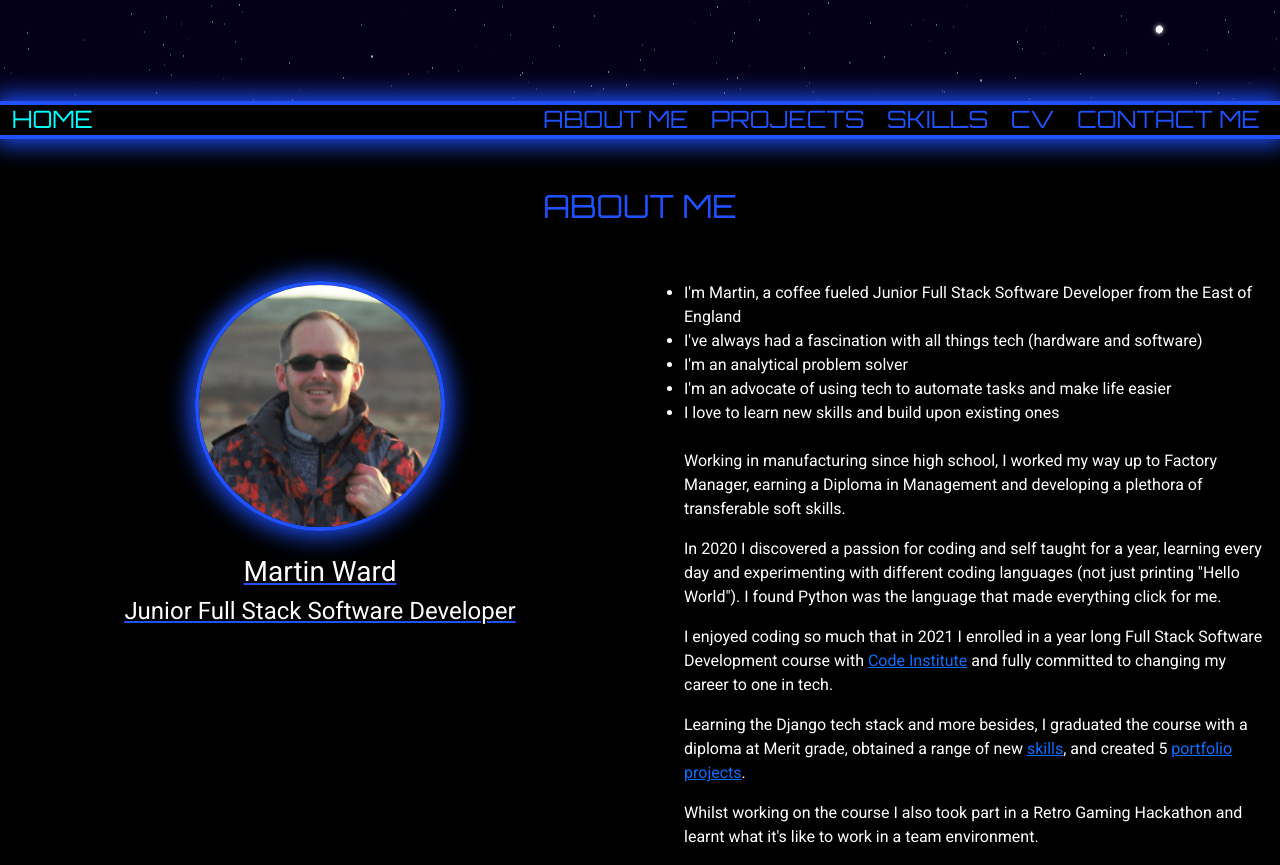
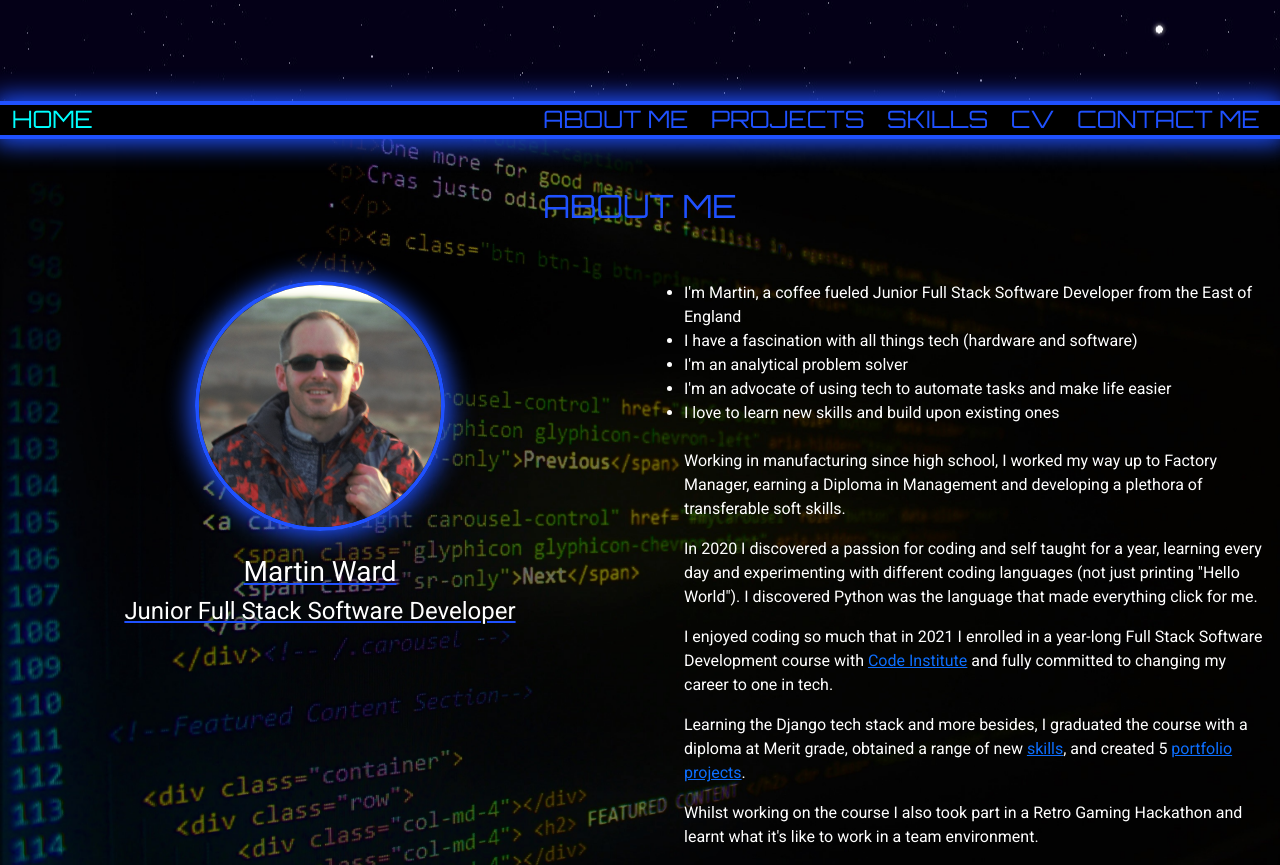
Before and after one commit to mwarddev/portfolio, a plain HTML site: page index.html in a window 1280 px wide. Shown: the part 619-1484 px from the top of the page. Drawn offline with nearby package versions, Linux system fonts and the light colour scheme.

Commit message:
Add background image to about section

```diff
--- a/assets/css/style.css
+++ b/assets/css/style.css
@@ -98,6 +98,11 @@ nav .active {
 
 /* About Me */
 
+#about-section {
+    background: url(../images/code.jpg) no-repeat center center;
+    background-size: cover;
+}
+
 #profile-img {
     height: 250px;
     width: 250px;
--- a/index.html
+++ b/index.html
@@ -88,8 +88,9 @@
         </div>
     </nav>
     <main>
-        <section>
-            <div class="container-fluid">
+        <!-- About Me section -->
+        <section id="about-section">
+            <div class="container-fluid about">
                 <div class="row">
                     <div class="col-12 text-center my-5">
                         <h2 class="title-font neon" id="about" aria-current="true">ABOUT ME</h2>
@@ -104,14 +105,14 @@
                     <div class="col-12 col-md-6">
                         <ul>
                             <li>I'm Martin, a coffee fueled Junior Full Stack Software Developer from the East of England</li>
-                            <li>I've always had a fascination with all things tech (hardware and software)</li>
+                            <li>I have a fascination with all things tech (hardware and software)</li>
                             <li>I'm an analytical problem solver</li>
                             <li>I'm an advocate of using tech to automate tasks and make life easier</li>
                             <li>I love to learn new skills and build upon existing ones</li>
                             <br>
                             <p>Working in manufacturing since high school, I worked my way up to Factory Manager, earning a Diploma in Management and developing a plethora of transferable soft skills.</p>
-                            <p>In 2020 I discovered a passion for coding and self taught for a year, learning every day and experimenting with different coding languages (not just printing "Hello World"). I found Python was the language that made everything click for me.</p>
-                            <p>I enjoyed coding so much that in 2021 I enrolled in a year long Full Stack Software Development course with <a href="https://codeinstitute.net/" target="_blank" rel="noopener noreferrer" aria-label="Link to Code Institute's site">Code Institute</a> and fully committed to changing my career to one in tech.</p>
+                            <p>In 2020 I discovered a passion for coding and self taught for a year, learning every day and experimenting with different coding languages (not just printing "Hello World"). I discovered Python was the language that made everything click for me.</p>
+                            <p>I enjoyed coding so much that in 2021 I enrolled in a year-long Full Stack Software Development course with <a href="https://codeinstitute.net/" target="_blank" rel="noopener noreferrer" aria-label="Link to Code Institute's site">Code Institute</a> and fully committed to changing my career to one in tech.</p>
                             <p>Learning the Django tech stack and more besides, I graduated the course with a diploma at Merit grade, obtained a range of new <a href="#skills">skills</a>, and created 5 <a href="#projects">portfolio projects</a>.</p>
                             <p>Whilst working on the course I also took part in a Retro Gaming Hackathon and learnt what it's like to work in a team environment.</p>
                         </ul>
@@ -119,6 +120,16 @@
                 </div>
             </div>
         </section>
+        <!-- Projects Section -->
+        <section>
+            <div class="container-fluid">
+                <div class="row">
+                    <div class="col-12">
+                        <!-- Create carousel for projects. It'll look awesome5 -->
+                    </div>
+                </div>
+            </div>
+        </section>
     </main>
 </body>
 </html>
```
Also changed, not shown: assets/images/code.jpg (added).
